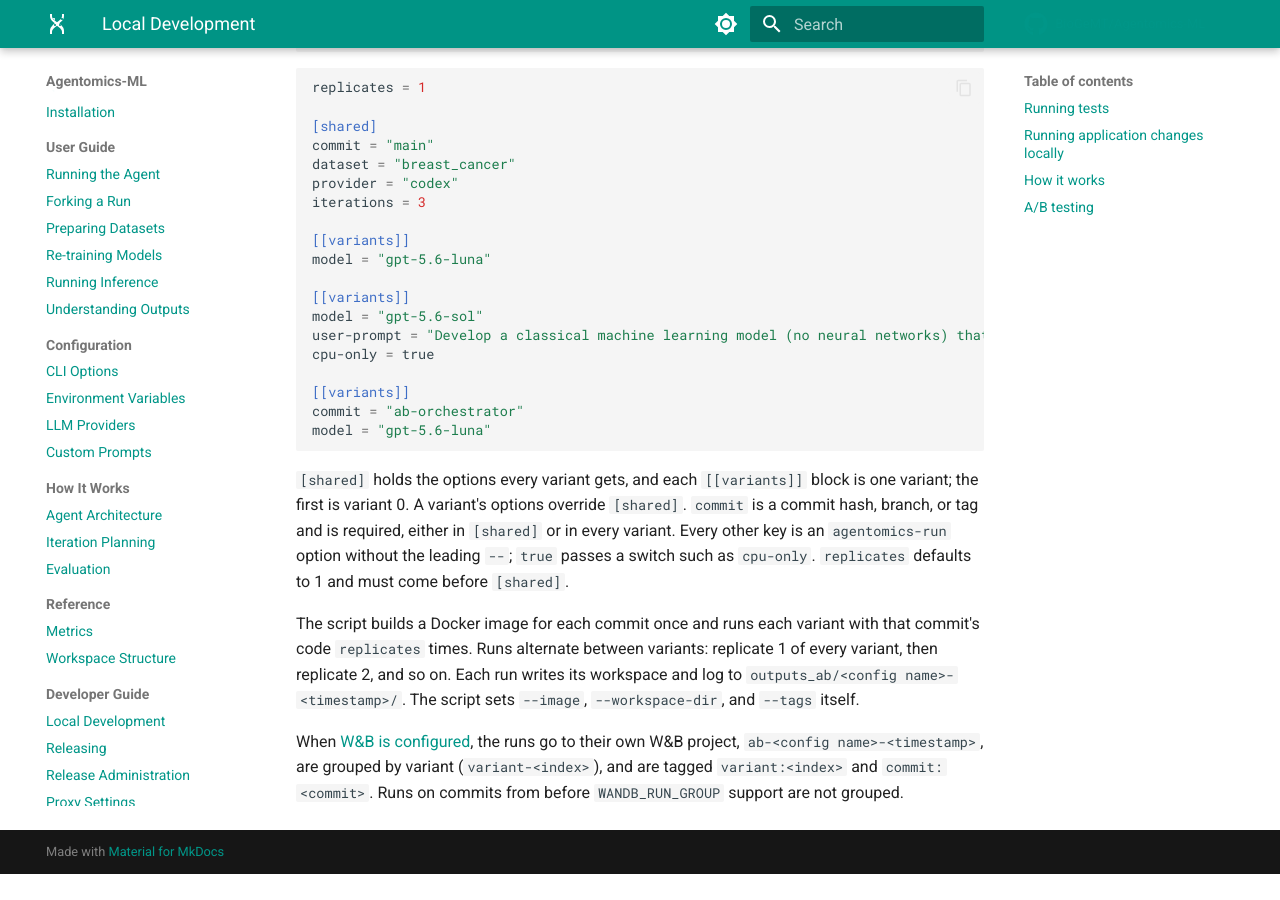
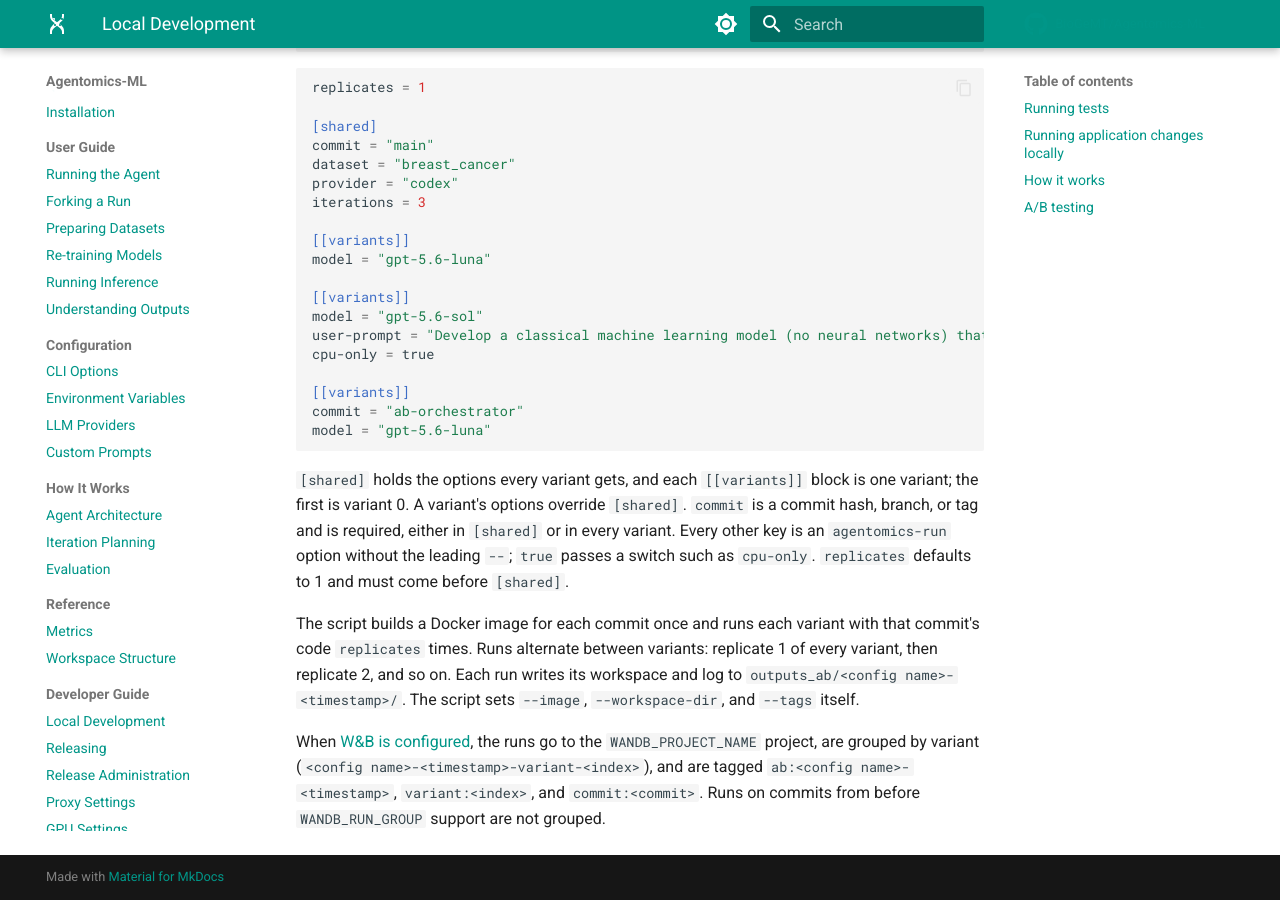
Before and after one commit to BioGeMT/agentomics-ml, an MkDocs documentation site: the page built from docs/developer/development.md, in a window 1280 px wide and 900 px high, scrolled down 1112 px. Built offline with MkDocs 1.6.1 and Material for MkDocs 9.7.7, drawn with Linux system fonts in a browser that asks for light colours; comment, search, counter and statistics services are not loaded; before the commit the page ends 1986 px from its top, so only the background shows below that.

Commit message:
feat: log a/b test runs to the configured wandb project

```diff
--- a/docs/developer/development.md
+++ b/docs/developer/development.md
@@ -84,6 +84,7 @@ workspace and log to `outputs_ab/<config name>-<timestamp>/`. The script
 sets `--image`, `--workspace-dir`, and `--tags` itself.
 
 When [W&B is configured](../configuration/environment.md), the runs go to
-their own W&B project, `ab-<config name>-<timestamp>`, are grouped by variant
-(`variant-<index>`), and are tagged `variant:<index>` and `commit:<commit>`.
+the `WANDB_PROJECT_NAME` project, are grouped by variant
+(`<config name>-<timestamp>-variant-<index>`), and are tagged
+`ab:<config name>-<timestamp>`, `variant:<index>`, and `commit:<commit>`.
 Runs on commits from before `WANDB_RUN_GROUP` support are not grouped.
```
Also changed, not shown: 1 other file.
